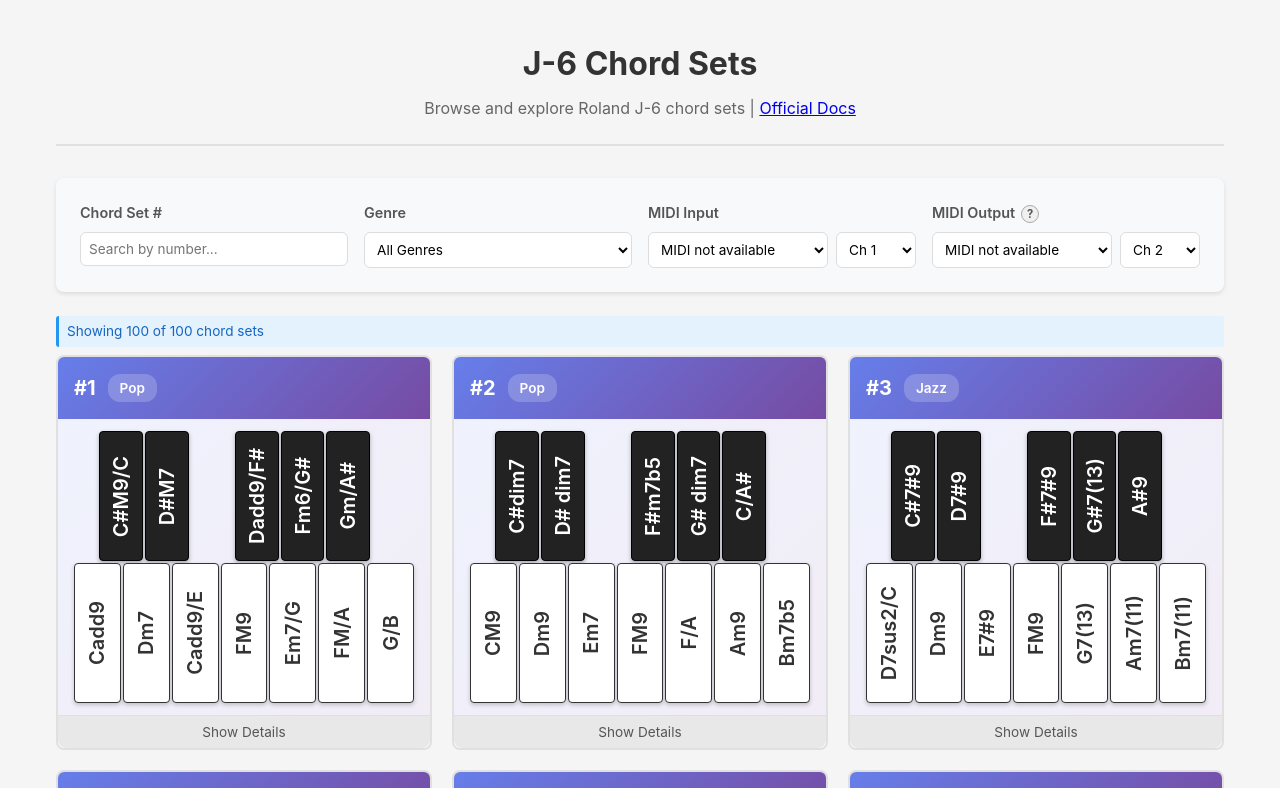
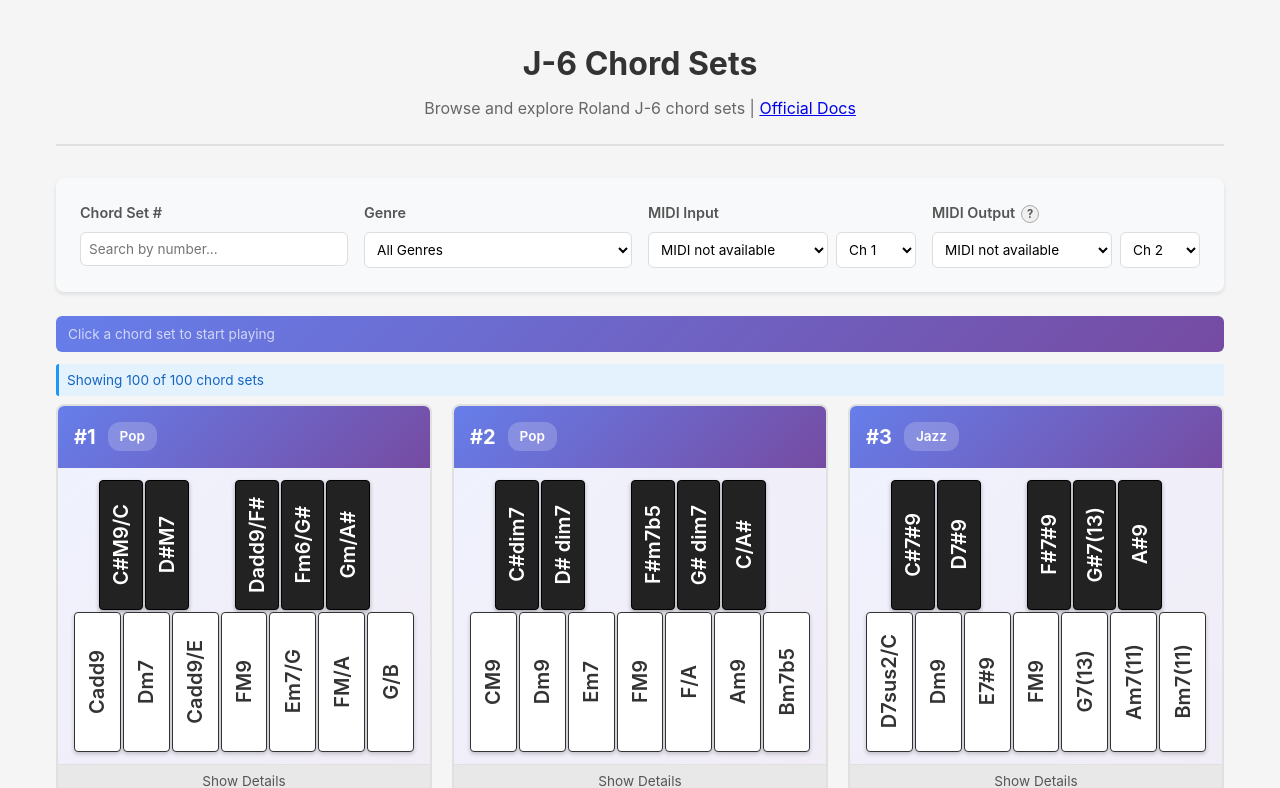
Before and after one commit to stonefruit/j6, a React (Vite) app: page / in a window 1280 px wide. Shown: the top 788 px of the page. Built offline with nearby package versions, Linux system fonts and the light colour scheme.

Commit message:
feat: add Now Playing indicator to display currently selected chord set and genre

```diff
--- a/src/components/ChordSets.css
+++ b/src/components/ChordSets.css
@@ -189,6 +189,42 @@
 
 .clear-btn:active {
   transform: scale(0.98);
+}
+
+/* Now Playing indicator */
+.now-playing {
+  display: flex;
+  align-items: center;
+  gap: 0.6rem;
+  margin-bottom: 0.75rem;
+  padding: 0.5rem 0.75rem;
+  border-radius: 6px;
+  background: linear-gradient(135deg, #667eea 0%, #764ba2 100%);
+  font-size: 0.85rem;
+}
+
+.now-playing-label {
+  font-weight: 700;
+  color: white;
+}
+
+.now-playing-set {
+  font-weight: 700;
+  color: white;
+}
+
+.now-playing-genre {
+  padding: 0.1rem 0.5rem;
+  background: rgba(255, 255, 255, 0.2);
+  color: white;
+  border-radius: 10px;
+  font-size: 0.8rem;
+  font-weight: 600;
+}
+
+.now-playing-empty {
+  color: rgba(255, 255, 255, 0.7);
+  font-size: 0.85rem;
 }
 
 .results-info {
--- a/src/components/ChordSets.tsx
+++ b/src/components/ChordSets.tsx
@@ -34,17 +34,23 @@
   const [midiInputs, setMidiInputs] = useState<MidiPortInfo[]>([]);
   const [midiOutputId, setMidiOutputId] = useState("");
   const [midiInputId, setMidiInputId] = useState("");
-  const [inputChannel, setInputChannel] = useState(0);
-  const [outputChannel, setOutputChannel] = useState(1);
+  const [inputChannel, setInputChannel] = useState(() => {
+    const saved = localStorage.getItem("j6-input-channel");
+    return saved !== null ? parseInt(saved, 10) : 0;
+  });
+  const [outputChannel, setOutputChannel] = useState(() => {
+    const saved = localStorage.getItem("j6-output-channel");
+    return saved !== null ? parseInt(saved, 10) : 1;
+  });
   const [showMidiHelp, setShowMidiHelp] = useState(false);
 
   const midiOutputRef = useRef<MIDIOutput | null>(null);
   const inputChannelRef = useRef(inputChannel);
   const outputChannelRef = useRef(outputChannel);
 
-  // Keep refs in sync
-  useEffect(() => { inputChannelRef.current = inputChannel; }, [inputChannel]);
-  useEffect(() => { outputChannelRef.current = outputChannel; }, [outputChannel]);
+  // Keep refs and localStorage in sync
+  useEffect(() => { inputChannelRef.current = inputChannel; localStorage.setItem("j6-input-channel", String(inputChannel)); }, [inputChannel]);
+  useEffect(() => { outputChannelRef.current = outputChannel; localStorage.setItem("j6-output-channel", String(outputChannel)); }, [outputChannel]);
 
   // Callback for MIDI input triggering chords on the selected card
   const selectedCardRef = useRef(selectedCard);
@@ -295,6 +301,22 @@
         </div>
       </div>
 
+      {/* Now Playing indicator */}
+      <div className="now-playing">
+        {selectedCard !== null ? (() => {
+          const set = data.chordSets.find((s) => s.number === selectedCard);
+          return set ? (
+            <>
+              <span className="now-playing-label">Now Playing</span>
+              <span className="now-playing-set">#{set.number}</span>
+              <span className="now-playing-genre">{set.genre}</span>
+            </>
+          ) : null;
+        })() : (
+          <span className="now-playing-empty">Click a chord set to start playing</span>
+        )}
+      </div>
+
       <div className="results-info">
         Showing {filteredChordSets.length} of {data.chordSets.length} chord sets
       </div>
```
